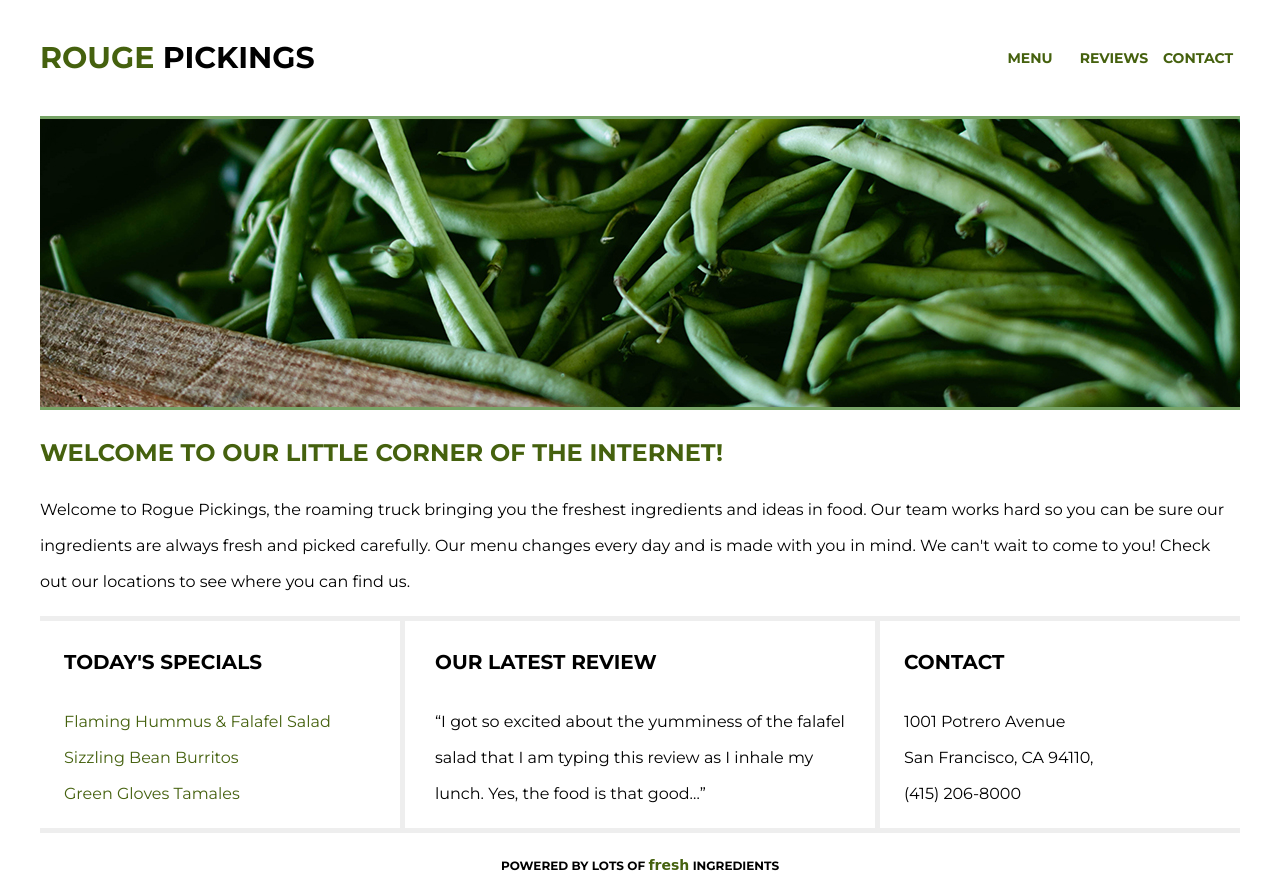
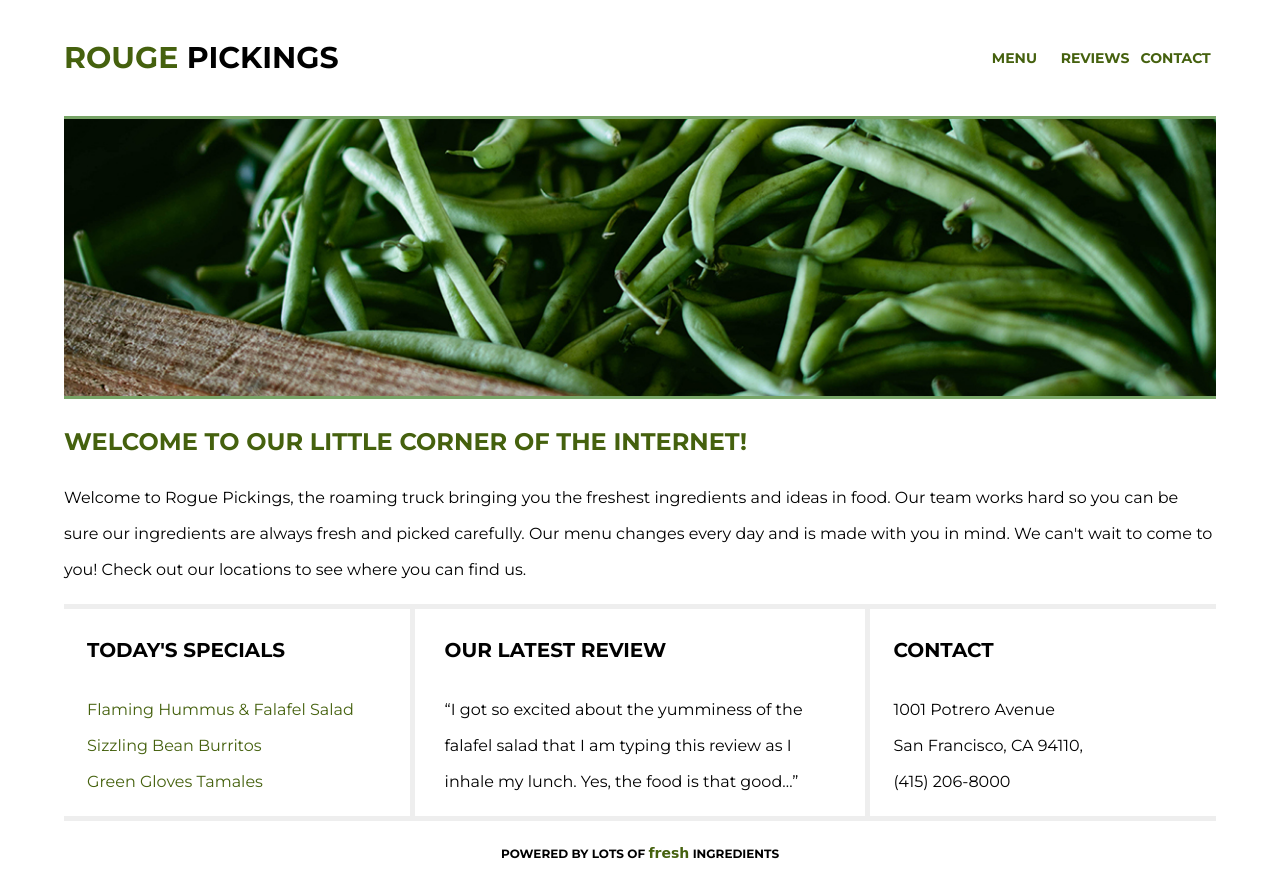
Before and after one commit to Sillyquack/rouge-pickings-2, a plain HTML site: page index.html in a window 1280 px wide. Drawn offline with Linux system fonts and the light colour scheme; a web font is replaced by a local one.

Commit message:
Responsifying

```diff
--- a/css/main.css
+++ b/css/main.css
@@ -38,7 +38,8 @@ p {
 }
 
 .content-wrapper {
-    width: 1200px;
+    max-width: 1200px;
+    width: 90%;
     display: flex;
     justify-content: center;
     flex-flow: row wrap;
@@ -51,7 +52,7 @@ header {
 }
 
 header h1 {
-    width: 300px;
+    width: 100%;
     margin: 0;
     padding: 38px 0 20px 0;
     border-bottom: 3px solid #77A466;
@@ -72,7 +73,6 @@ header nav ul {
 }
 
 header nav ul li {
-    display: inline-block;
     font-size: .875rem;
     font-weight: 700;
     text-transform: uppercase;
```
